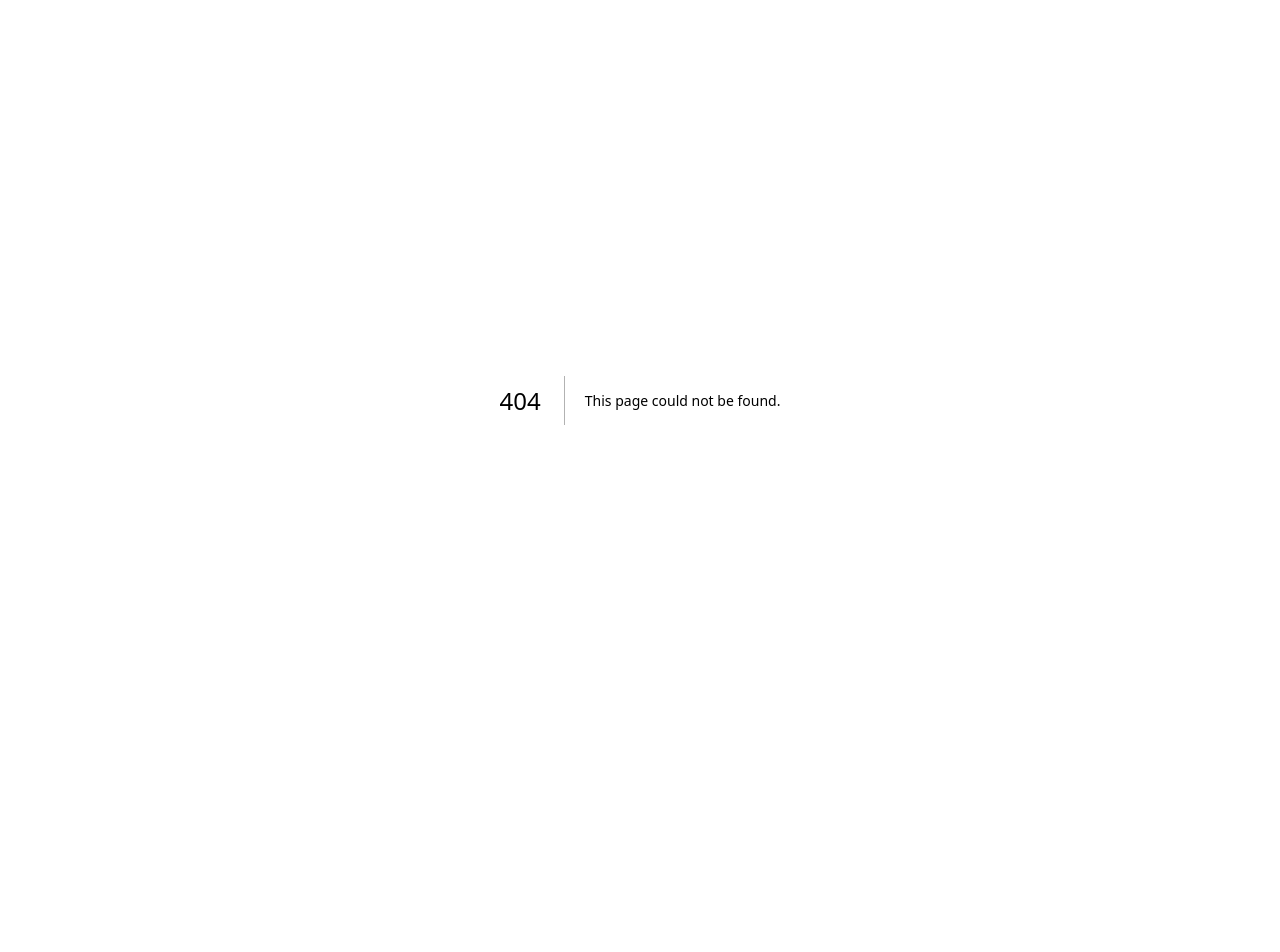
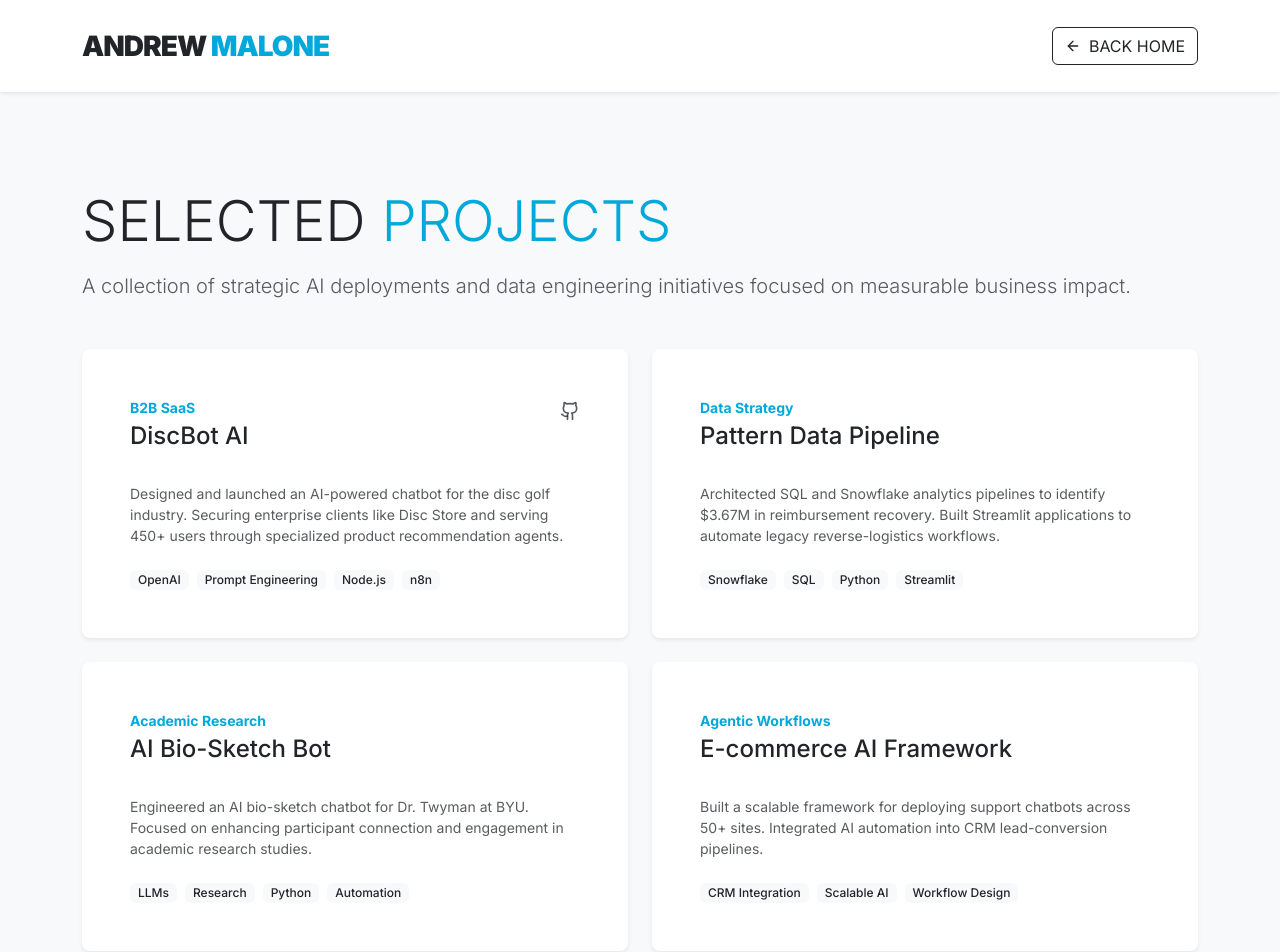
Before and after one commit to mandrew434/personal-website, a Next.js app: page /projects in a window 1280 px wide. Before the commit this address had no page. Shown: the top 952 px of the page. Before the commit the page ends 800 px from the top, so only its background shows below. Built offline with nearby package versions, Linux system fonts and the light colour scheme.

Commit message:
UI Expansion: Implemented Projects page and finalized sitewide links

```diff
--- /dev/null
+++ b/src/app/projects/page.tsx
@@ -0,0 +1,77 @@
+import Link from 'next/link';
+import ProjectCard from '@/components/ui/ProjectCard';
+import { ArrowLeft } from 'lucide-react';
+
+export default function Projects() {
+  const projects = [
+    {
+      title: "DiscBot AI",
+      category: "B2B SaaS",
+      description: "Designed and launched an AI-powered chatbot for the disc golf industry. Securing enterprise clients like Disc Store and serving 450+ users through specialized product recommendation agents.",
+      tags: ["OpenAI", "Prompt Engineering", "Node.js", "n8n"],
+      github: "https://github.com/mandrew434"
+    },
+    {
+      title: "Pattern Data Pipeline",
+      category: "Data Strategy",
+      description: "Architected SQL and Snowflake analytics pipelines to identify $3.67M in reimbursement recovery. Built Streamlit applications to automate legacy reverse-logistics workflows.",
+      tags: ["Snowflake", "SQL", "Python", "Streamlit"],
+    },
+    {
+      title: "AI Bio-Sketch Bot",
+      category: "Academic Research",
+      description: "Engineered an AI bio-sketch chatbot for Dr. Twyman at BYU. Focused on enhancing participant connection and engagement in academic research studies.",
+      tags: ["LLMs", "Research", "Python", "Automation"],
+    },
+    {
+      title: "E-commerce AI Framework",
+      category: "Agentic Workflows",
+      description: "Built a scalable framework for deploying support chatbots across 50+ sites. Integrated AI automation into CRM lead-conversion pipelines.",
+      tags: ["CRM Integration", "Scalable AI", "Workflow Design"],
+    }
+  ];
+
+  return (
+    <div className="wrapper bg-light min-vh-100">
+      <nav className="navbar navbar-expand-lg navbar-light bg-white sticky-top shadow-sm">
+        <div className="container">
+          <Link href="/" className="navbar-brand text-dark fs-3">
+            ANDREW <span className="text-primary-custom">MALONE</span>
+          </Link>
+          <Link href="/" className="btn btn-outline-dark d-flex align-items-center gap-2">
+            <ArrowLeft size={16} /> BACK HOME
+          </Link>
+        </div>
+      </nav>
+
+      <section className="py-5">
+        <div className="container py-5">
+          <div className="mb-5">
+            <h1 className="display-4 fw-black uppercase mb-3 text-dark">SELECTED <span className="text-primary-custom">PROJECTS</span></h1>
+            <p className="lead text-muted max-w-2xl">A collection of strategic AI deployments and data engineering initiatives focused on measurable business impact.</p>
+          </div>
+
+          <div className="row g-4">
+            {projects.map((project, i) => (
+              <div key={i} className="col-lg-6">
+                <ProjectCard {...project} />
+              </div>
+            ))}
+          </div>
+
+          <div className="mt-5 pt-5 text-center">
+             <div className="p-5 bg-white rounded-3 shadow-sm border">
+                <h4 className="fw-bold mb-3">Looking for a technical deep-dive?</h4>
+                <p className="text-muted mb-4 italic">"The value of a message is found in its impact, not its length."</p>
+                <a href="https://github.com/mandrew434" target="_blank" className="btn btn-dark btn-lg px-5">EXPLORE GITHUB</a>
+             </div>
+          </div>
+        </div>
+      </section>
+
+      <footer className="py-4 bg-white border-top text-center mt-auto">
+        <p className="text-muted small mb-0">&copy; 2026 Andrew Malone</p>
+      </footer>
+    </div>
+  );
+}
--- /dev/null
+++ b/src/components/ui/ProjectCard.tsx
@@ -0,0 +1,35 @@
+import { Github, ExternalLink } from 'lucide-react';
+
+interface ProjectProps {
+  title: string;
+  category: string;
+  description: string;
+  tags: string[];
+  link?: string;
+  github?: string;
+}
+
+export default function ProjectCard({ title, category, description, tags, link, github }: ProjectProps) {
+  return (
+    <div className="card h-100 border-0 shadow-sm hover-translate overflow-hidden">
+      <div className="p-5">
+        <div className="d-flex justify-content-between align-items-start mb-4">
+          <div>
+            <span className="text-primary-custom fw-bold small mb-1 d-block tracking-widest uppercase">{category}</span>
+            <h3 className="h4 fw-black text-dark">{title}</h3>
+          </div>
+          <div className="d-flex gap-2">
+            {github && <a href={github} target="_blank" className="text-muted hover:text-primary-custom transition-colors"><Github size={20} /></a>}
+            {link && <a href={link} target="_blank" className="text-muted hover:text-primary-custom transition-colors"><ExternalLink size={20} /></a>}
+          </div>
+        </div>
+        <p className="text-muted mb-4 small leading-relaxed">{description}</p>
+        <div className="d-flex flex-wrap gap-2">
+          {tags.map(tag => (
+            <span key={tag} className="badge bg-light text-dark border-0 px-2 py-1 small fw-medium">{tag}</span>
+          ))}
+        </div>
+      </div>
+    </div>
+  );
+}
```
Also changed, not shown: src/app/page.tsx (+11 -0 lines).
